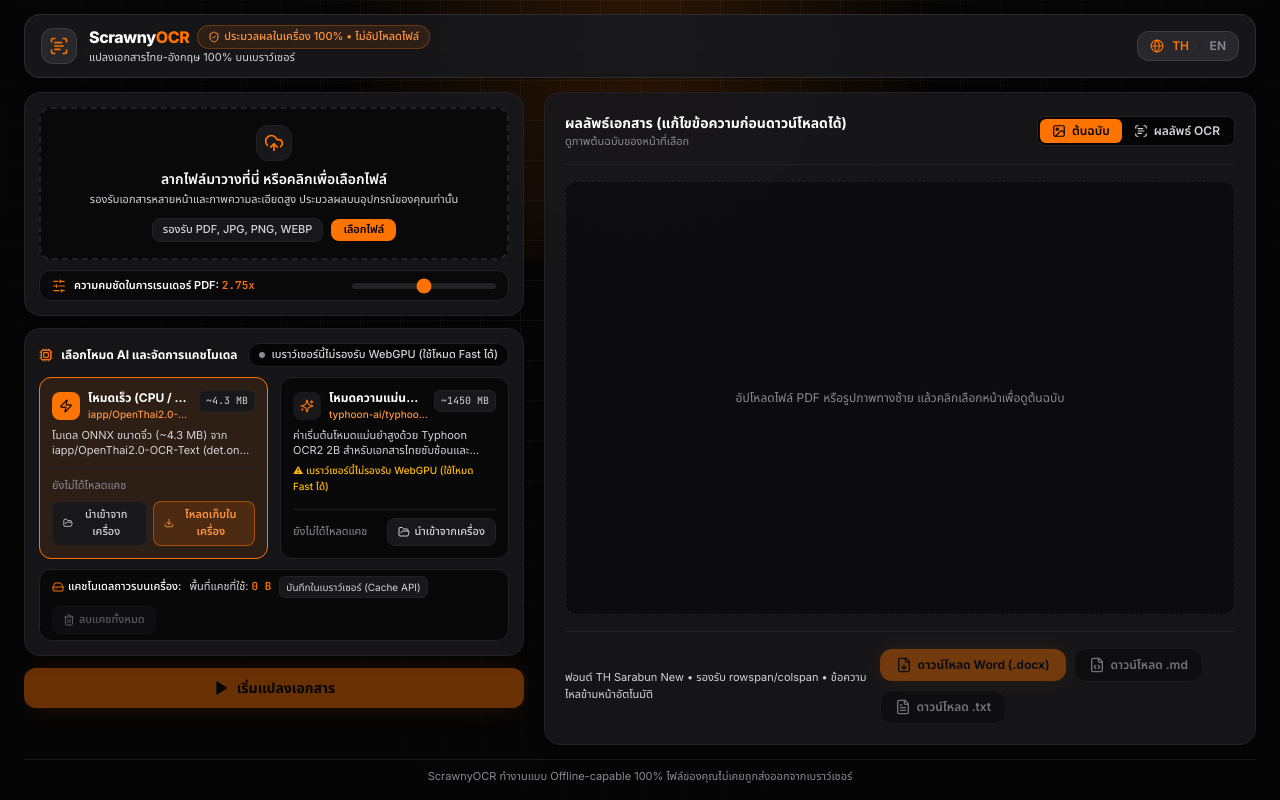
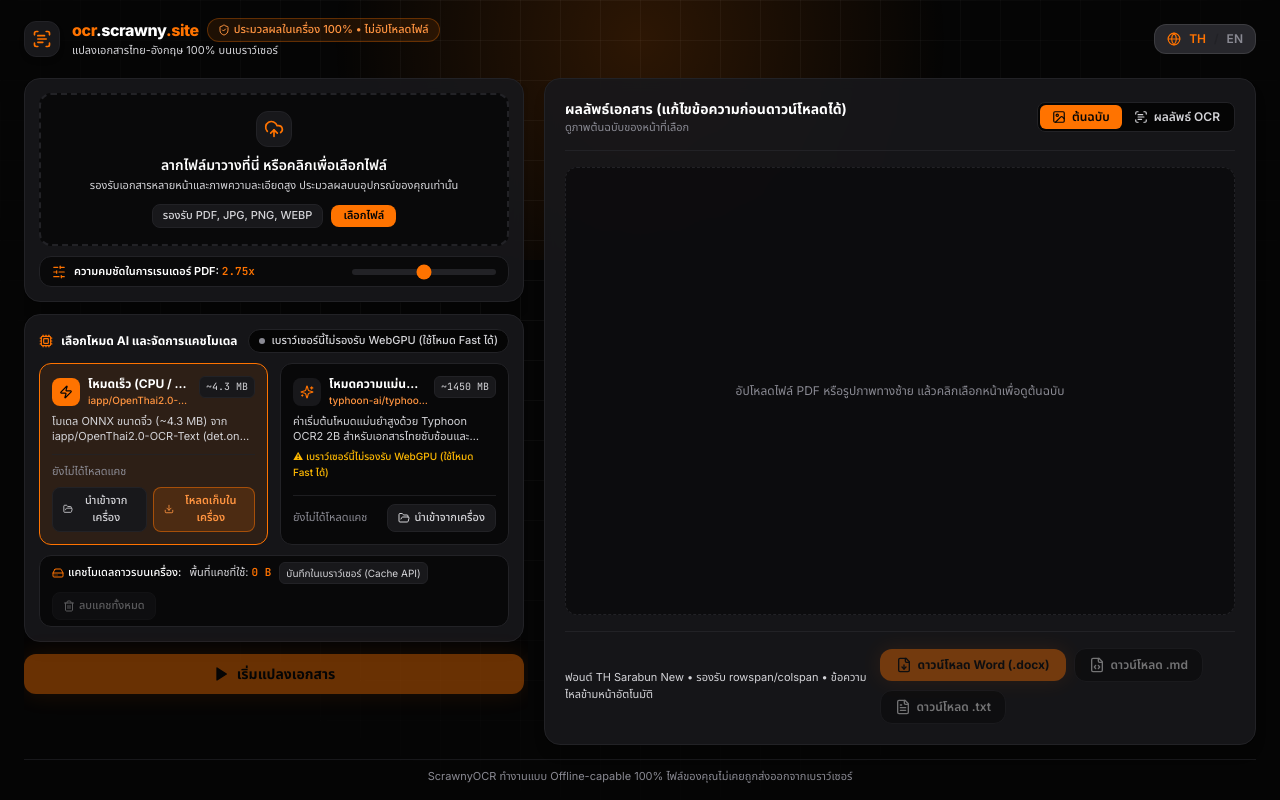
Before and after one commit to scrawnysatyr/ScrawnyOCR, a React (Vite) app: page / in a window 1280 px wide. Built offline with nearby package versions, Linux system fonts and the light colour scheme.

Commit message:
style: transparent topbar with colored subdomain URL brand

```diff
--- a/src/App.tsx
+++ b/src/App.tsx
@@ -306,16 +306,16 @@ export function App() {
       <div className="bg-glow" />
 
       <div className="relative z-10 mx-auto flex min-h-screen max-w-[1600px] flex-col gap-3.5 px-4 py-3.5 sm:px-6 lg:h-full">
-        {/* Topbar Island */}
-        <header className="flex shrink-0 flex-wrap items-center justify-between gap-3 rounded-2xl border border-white/10 bg-[#18181b]/95 px-4 py-2.5 shadow-lg backdrop-blur-xl">
+        {/* Topbar */}
+        <header className="flex shrink-0 flex-wrap items-center justify-between gap-3 py-1">
           <div className="flex items-center gap-3">
-            <div className="grid h-9 w-9 place-items-center rounded-xl border border-white/10 bg-[#27272c] text-[#ff7300] shadow-md">
+            <div className="grid h-9 w-9 place-items-center rounded-xl border border-[#222226] bg-[#18181b] text-[#ff7300] shadow-md">
               <ScanText className="h-5 w-5" />
             </div>
             <div>
               <div className="flex items-center gap-2">
                 <span className="text-base font-extrabold tracking-tight text-[#ffffff]">
-                  Scrawny<span className="text-[#ff7300]">OCR</span>
+                  <span className="text-[#ff7300]">ocr</span>.scrawny<span className="text-[#ff7300]">.site</span>
                 </span>
                 <span className="hidden items-center gap-1 rounded-full border border-[#ff7300]/30 bg-[#ff7300]/10 px-2.5 py-0.5 text-[11px] font-medium text-[#ff9440] sm:inline-flex">
                   <ShieldCheck className="h-3 w-3" />
```
